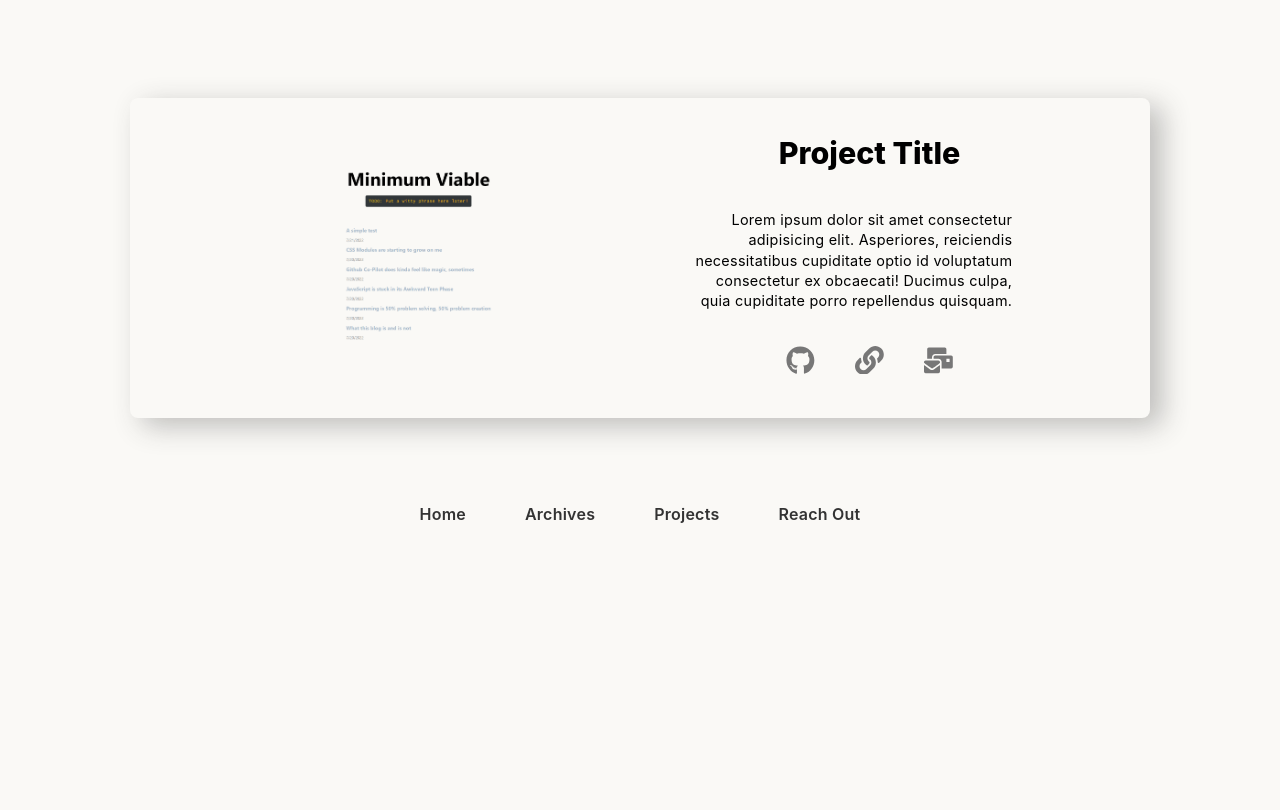
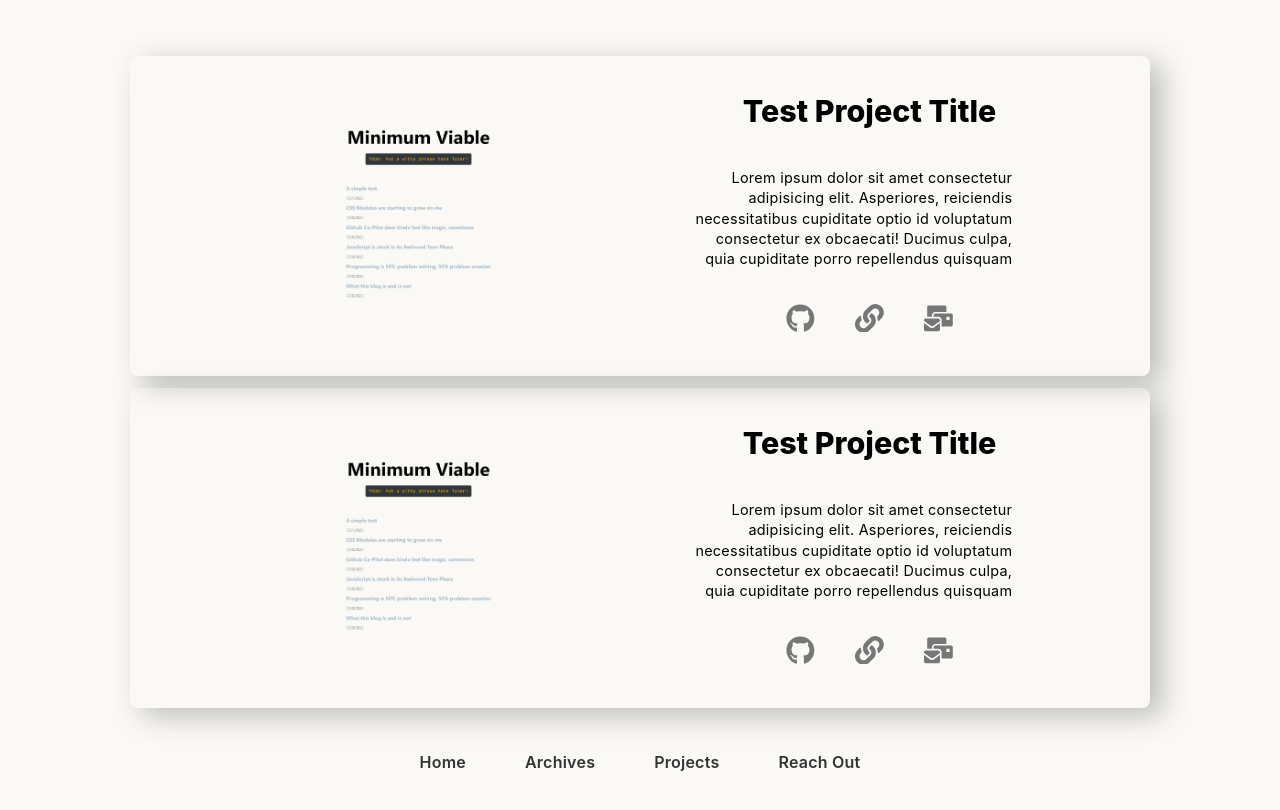
Before and after one commit to charlesmartinreed/charlie-codes-blog, a Next.js app: page /projects in a window 1280 px wide. Shown: the top 810 px of the page. Built offline with nearby package versions, Linux system fonts and the light colour scheme.

Commit message:
Add json data for portfolio projects.

```diff
--- /dev/null
+++ b/data/projects.json
@@ -0,0 +1,18 @@
+{
+  "projects": [
+    {
+      "project_title": "Test Project Title",
+      "project_description": "Lorem ipsum dolor sit amet consectetur adipisicing elit. Asperiores, reiciendis necessitatibus cupiditate optio id voluptatum consectetur ex obcaecati! Ducimus culpa, quia cupiditate porro repellendus quisquam",
+      "project_img_src": "/images/project-temp-img.png",
+      "project_github": "https://www.github.com/charlesmartinreed",
+      "project_website": "https://duckduckgo.com"
+    },
+    {
+      "project_title": "Test Project Title",
+      "project_description": "Lorem ipsum dolor sit amet consectetur adipisicing elit. Asperiores, reiciendis necessitatibus cupiditate optio id voluptatum consectetur ex obcaecati! Ducimus culpa, quia cupiditate porro repellendus quisquam",
+      "project_img_src": "/images/project-temp-img.png",
+      "project_github": "https://www.github.com/charlesmartinreed",
+      "project_website": "https://duckduckgo.com"
+    }
+  ]
+}
--- /dev/null
+++ b/pages/api/projects.js
@@ -0,0 +1,7 @@
+const projectJSON = require("../../data/projects.json");
+
+export default function handler(req, res) {
+  res.status(200).json(projectJSON);
+}
+
+export async function getStaticProps() {}
--- a/pages/index.js
+++ b/pages/index.js
@@ -1,6 +1,5 @@
 import Head from "next/head";
 import Image from "next/image";
-import Link from "next/link";
 import Layout, { siteTitle } from "../components/Layout";
 import Posts from "../components/Posts";
 import { getSortedPostsData } from "../lib/getPosts";
--- a/pages/projects.js
+++ b/pages/projects.js
@@ -4,38 +4,46 @@ import projectStyles from "../styles/Project.module.css";
 import Image from "next/image";
 import { FaGithub, FaLink, FaMailBulk } from "react-icons/fa";
 
-export default function Projects() {
+export async function loadProjects() {
+  const res = await fetch(`http://localhost:3000/api/projects`);
+  const data = await res.json();
+
+  return data;
+}
+
+export default function Projects({ projects }) {
   const title = "Projects";
 
   return (
     <Layout title={title}>
+      {projects["projects"].map((project) => (
+        <>
           <div className={projectStyles.projectContainer}>
             <div className={projectStyles.imgContainer}>
               <Image
                 width={800}
                 height={300}
                 alt={""}
-            src={"/images/project-temp-img.png"}
+                src={project.project_img_src}
               />
             </div>
 
             <div className={projectStyles.descriptionContainer}>
               <div>
-            <h1 className={projectStyles.heading2Xl}>Project Title</h1>
+                <h1 className={projectStyles.heading2Xl}>
+                  {project.project_title}
+                </h1>
               </div>
               <div>
                 <p className={projectStyles.flavorText}>
-              Lorem ipsum dolor sit amet consectetur adipisicing elit.
-              Asperiores, reiciendis necessitatibus cupiditate optio id
-              voluptatum consectetur ex obcaecati! Ducimus culpa, quia
-              cupiditate porro repellendus quisquam.
+                  {project.project_description}
                 </p>
               </div>
               <div className={projectStyles.linkContainer}>
-            <a href="https://www.github.com" title="View Project on GitHub">
+                <a href={project.project_github} title="View Project on GitHub">
                   <FaGithub />
                 </a>
-            <a href="https://www.github.com" title="View the Site">
+                <a href={project.project_website} title="View the Site">
                   <FaLink />
                 </a>
                 <a
@@ -47,6 +55,14 @@ export default function Projects() {
               </div>
             </div>
           </div>
+        </>
+      ))}
     </Layout>
   );
 }
+
+export async function getStaticProps() {
+  const projects = await loadProjects();
+  console.log(projects);
+  return { props: { projects } };
+}
```
Also changed, not shown: 1 other file (tests, documents, lock files or other folders). Lines whose indentation alone changed are shown as unchanged.
